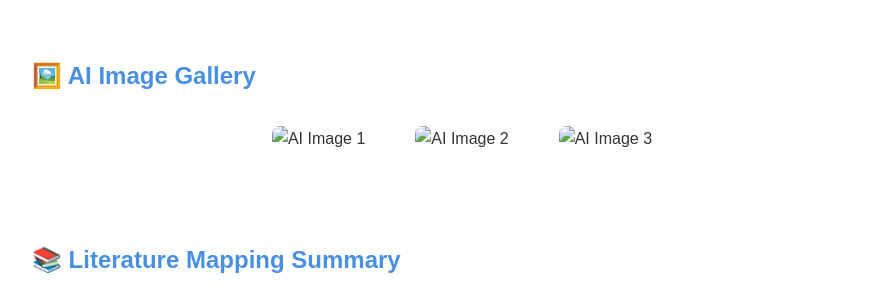
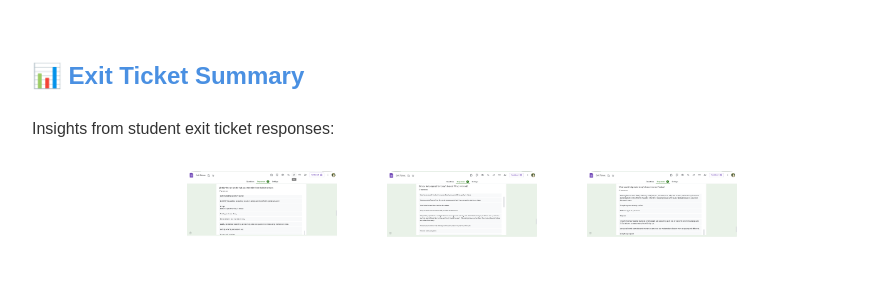
Before and after one commit to KMandeep90/my-ai-teaching-toolkit.github.ai, a plain HTML site: page index.html in a window 1280 px wide. Shown: the part 1134-1430 px from the top of the page, without its empty margins (178-1070 px from the left). Drawn offline with Linux system fonts and the light colour scheme.

Commit message:
Update index.html

```diff
--- a/index.html
+++ b/index.html
@@ -53,12 +53,13 @@
 </section>
 
 
-<section id="gallery">
-  <h2>🖼️ AI Image Gallery</h2>
+<section id="exit-ticket">
+  <h2>📊 Exit Ticket Summary</h2>
+  <p>Insights from student exit ticket responses:</p>
   <div class="gallery">
-    <img src="images/image1.png" alt="AI Image 1" />
-    <img src="images/image2.png" alt="AI Image 2" />
-    <img src="images/image3.png" alt="AI Image 3" />
+    <img src="exit-summary.png" alt="Exit Summary 1" />
+    <img src="exit-summary2.png" alt="Exit Summary 2" />
+    <img src="exit-summary3.png" alt="Exit Summary 3" />
   </div>
 </section>
 
```
